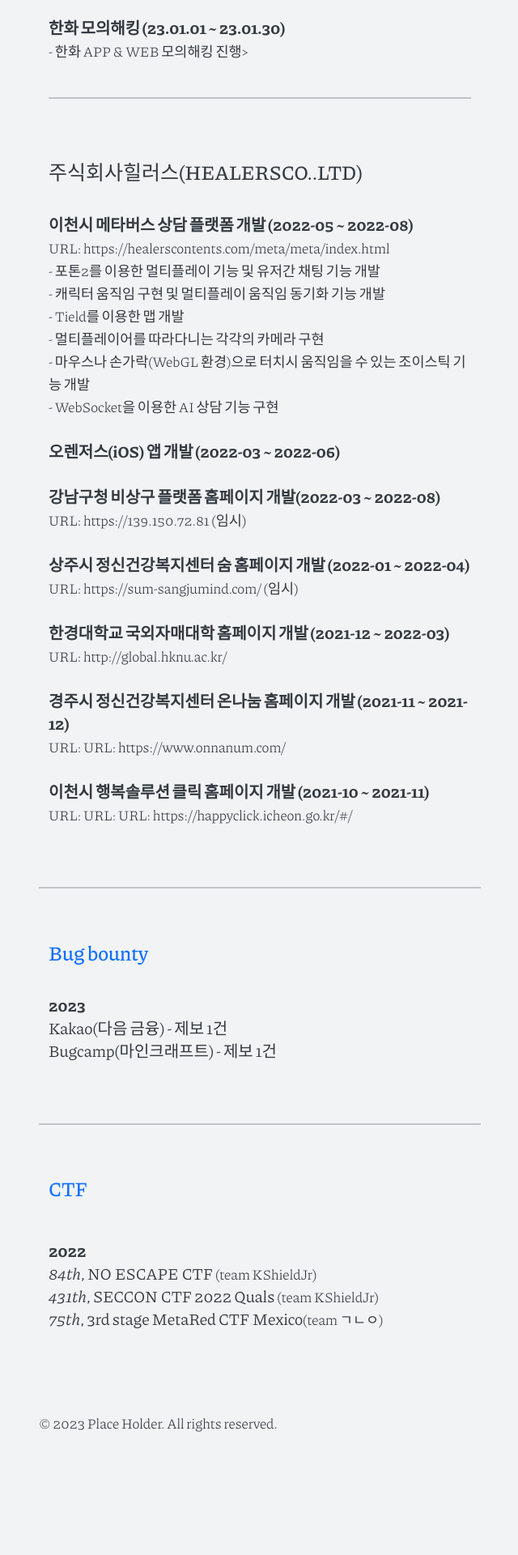
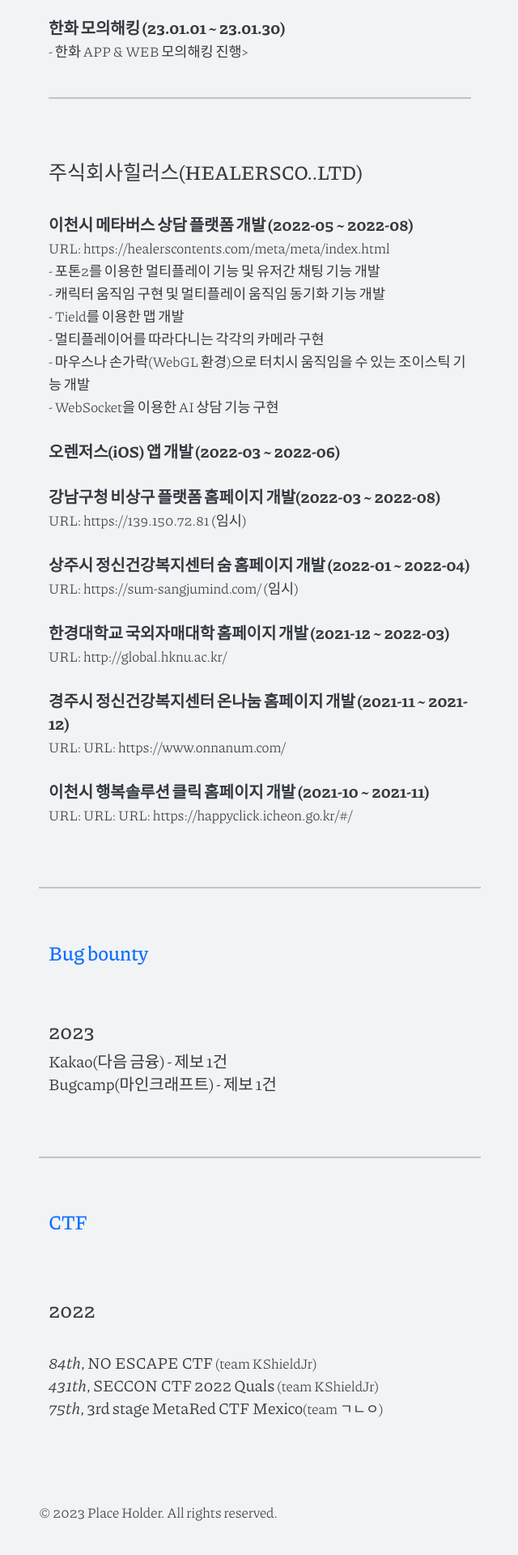
Before and after one commit to Captainjack-kor/Captainjack-kor.github.io, a Jekyll site: the page built from index.md, in a window 1280 px wide. Shown: the part 1367-3287 px from the top of the page at 81% size, without its empty margins (319-959 px from the left). Built offline with Jekyll 4.4.1, drawn with Linux system fonts in a browser that asks for light colours; before the commit the page ends 3177 px from its top, so only the background shows below that.

```diff
--- a/_includes/archive.html
+++ b/_includes/archive.html
@@ -80,7 +80,7 @@
                 <h2 class="text-primary">Bug bounty</h2>
                 <ul>
                     <br>
-                    <li><strong>2023</strong>
+                    <li><h2>2023</h2>
                         <ul>
                             <li>Kakao(다음 금융) - 제보 1건</li>
                             <li>Bugcamp(마인크래프트) - 제보 1건</li>
@@ -101,7 +101,7 @@
                 <ul>
                     <br><br>
                     <li>
-                        <strong>2022</strong>
+                        <h2>2022</h2>
                         <br>
                         <ul>
                           <li><em>84th</em>, NO ESCAPE CTF  <small>(team KShieldJr)</small></li>
```
